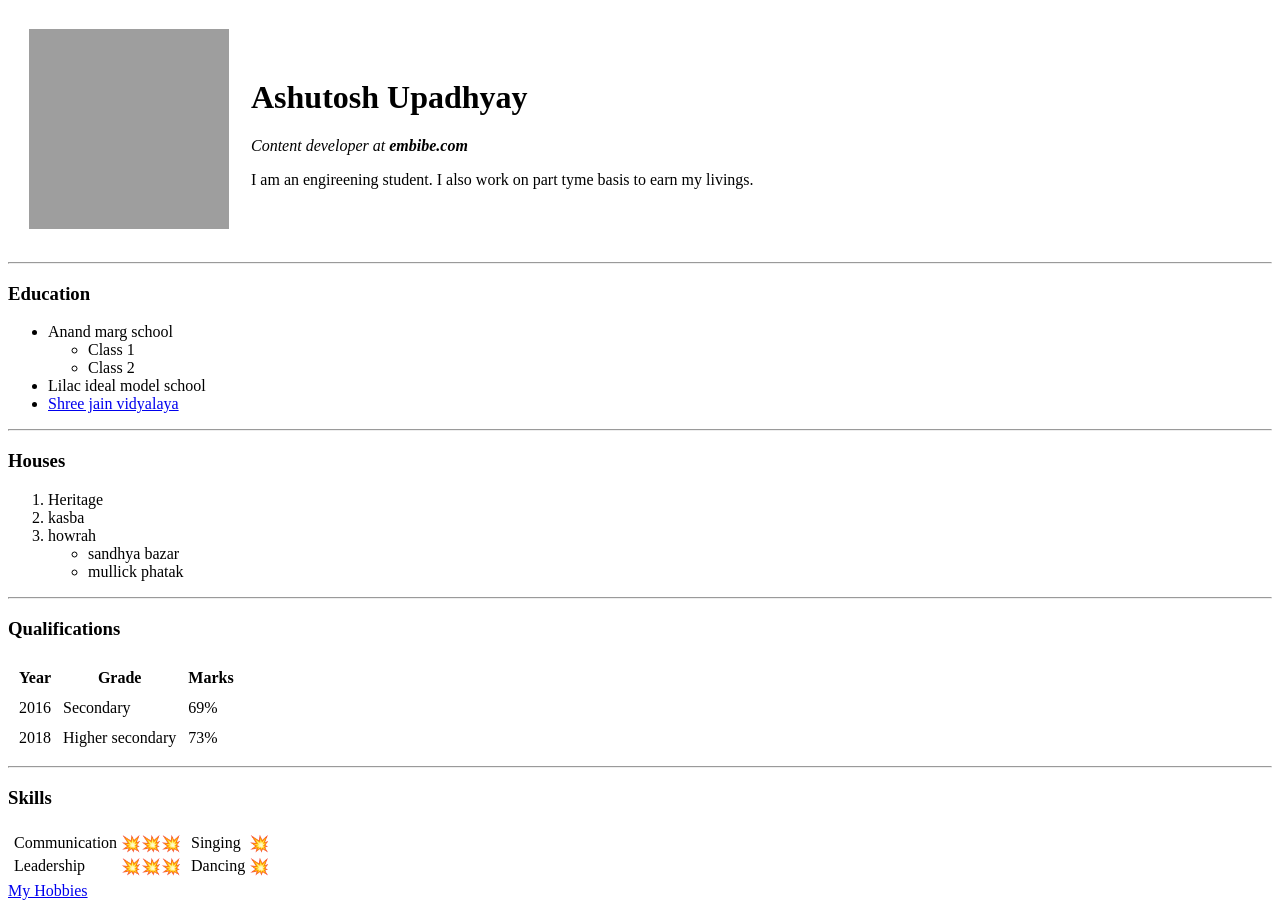
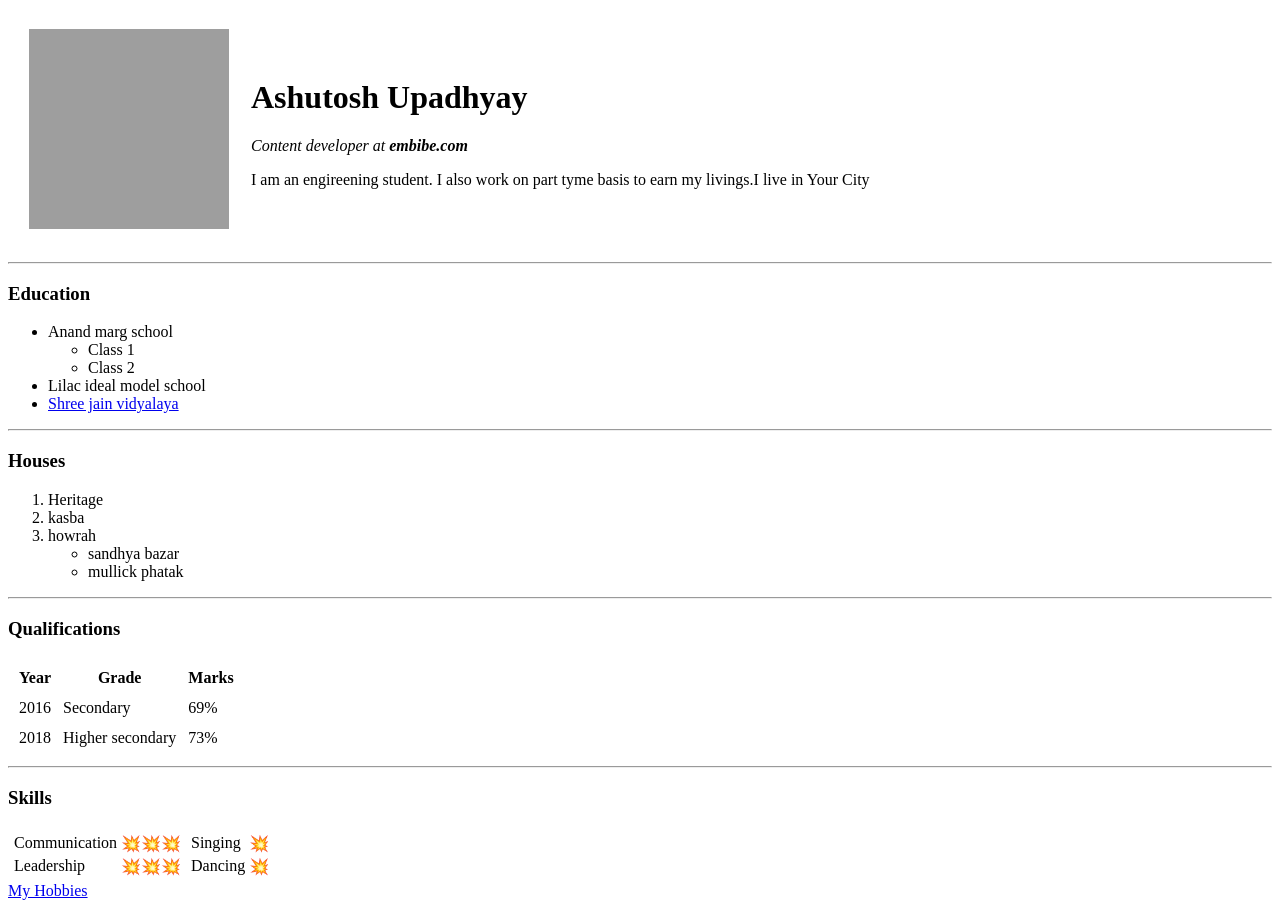
Before and after one commit to ashutosh0911/cv, a plain HTML site: page index.html in a window 1280 px wide. Drawn offline with Linux system fonts and the light colour scheme; grey boxes are pictures that could not be loaded.

Commit message:
Update index.html

```diff
--- a/index.html
+++ b/index.html
@@ -13,7 +13,7 @@
       <td><h1>Ashutosh Upadhyay</h1>
       <p><em>Content developer at <strong>embibe.com</strong></em></p>
       <p>I am an engireening student. I also work on part tyme basis to earn my
-        livings.</p></td>
+        livings.I live in <span id="geo-city">Your City</span></p></td>
     </tr>
   </table>
 
```
